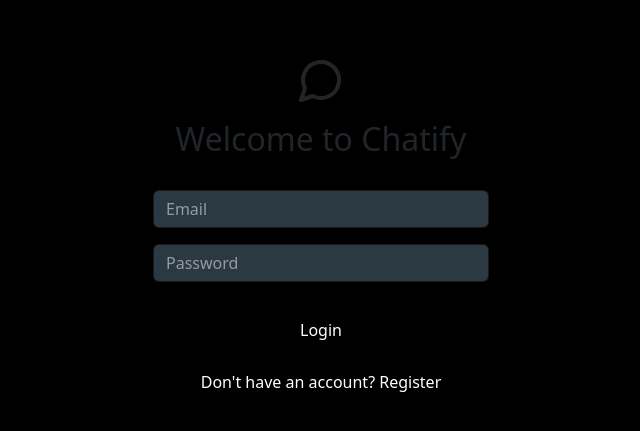
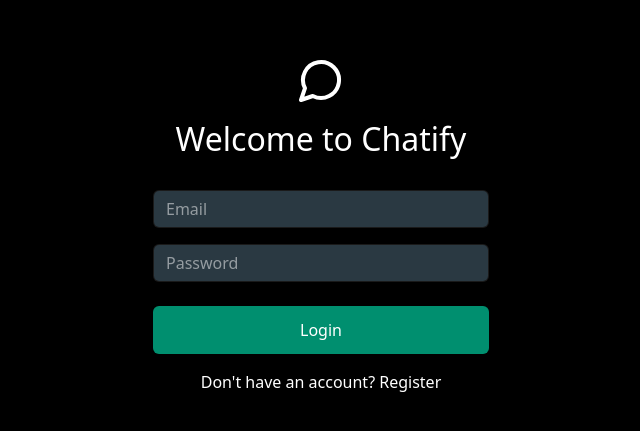
Before and after one commit to TharinduDMadushanka/chatify-real-time-chat-application, a React (Vite) app in the folder Chatify/Chatify-frontend/: page /login in a window 1280 px wide. Shown: the part 167-598 px from the top of the page, without its empty margins (319-959 px from the left). Built offline with nearby package versions, Linux system fonts and the light colour scheme.

Commit message:
change the headrs font color and bustton color in the Register form

```diff
--- /dev/null
+++ b/Chatify/Chatify-frontend/src/App.css
@@ -0,0 +1,21 @@
+.app {
+    height: 100vh;
+    width: 100vw;
+    overflow: hidden;
+    background-color: #111b21;
+  }
+
+  * {
+    margin: 0;
+    padding: 0;
+    box-sizing: border-box;
+  }
+
+  :root {
+    --primary-color: #00a884;
+    --secondary-color: #202c33;
+    --text-color: #e9edef;
+    --message-out: #005c4b;
+    --message-in: #202c33;
+    --chat-background: #0b141a;
+  }
--- a/Chatify/Chatify-frontend/src/pages/Register/Register.css
+++ b/Chatify/Chatify-frontend/src/pages/Register/Register.css
@@ -22,13 +22,13 @@
 }
 
 .auth-header h1 {
-  color: var(--text-color);
+  color: white;
   margin-top: 1rem;
   font-size: 2rem;
 }
 
 .auth-logo {
-  color: var(--primary-color);
+  color: white;
 }
 
 .auth-form .form-control {
@@ -41,7 +41,7 @@
   background-color: #2a3942;
   border-color: var(--primary-color);
   box-shadow: none;
-  color: var(--text-color);
+  color: white;
 }
 
 .auth-form .form-control::placeholder {
@@ -49,14 +49,14 @@
 }
 
 .btn-primary {
-  background-color: var(--primary-color);
+  background-color: #008f6f;
   border: none;
   padding: 12px;
   font-size: 1rem;
 }
 
 .btn-primary:hover {
-  background-color: #008f6f;
+  background-color: hsla(167, 100%, 28%, 0.725);
 }
 
 .auth-link {
```
